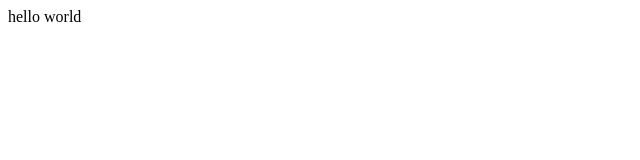
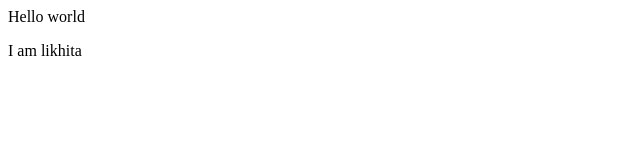
Before and after one commit to Likhita-04/Likhita-demo, a plain HTML site: page index.html in a window 1280 px wide. Shown: the full height of the page, 0-640 px from the left. Drawn offline with Linux system fonts and the light colour scheme.

Commit message:
A new sentence

```diff
--- a/index.html
+++ b/index.html
@@ -1 +1,2 @@
-<p>hello world</p>
+<p>Hello world</p>
+<p>I am likhita</p>
```
